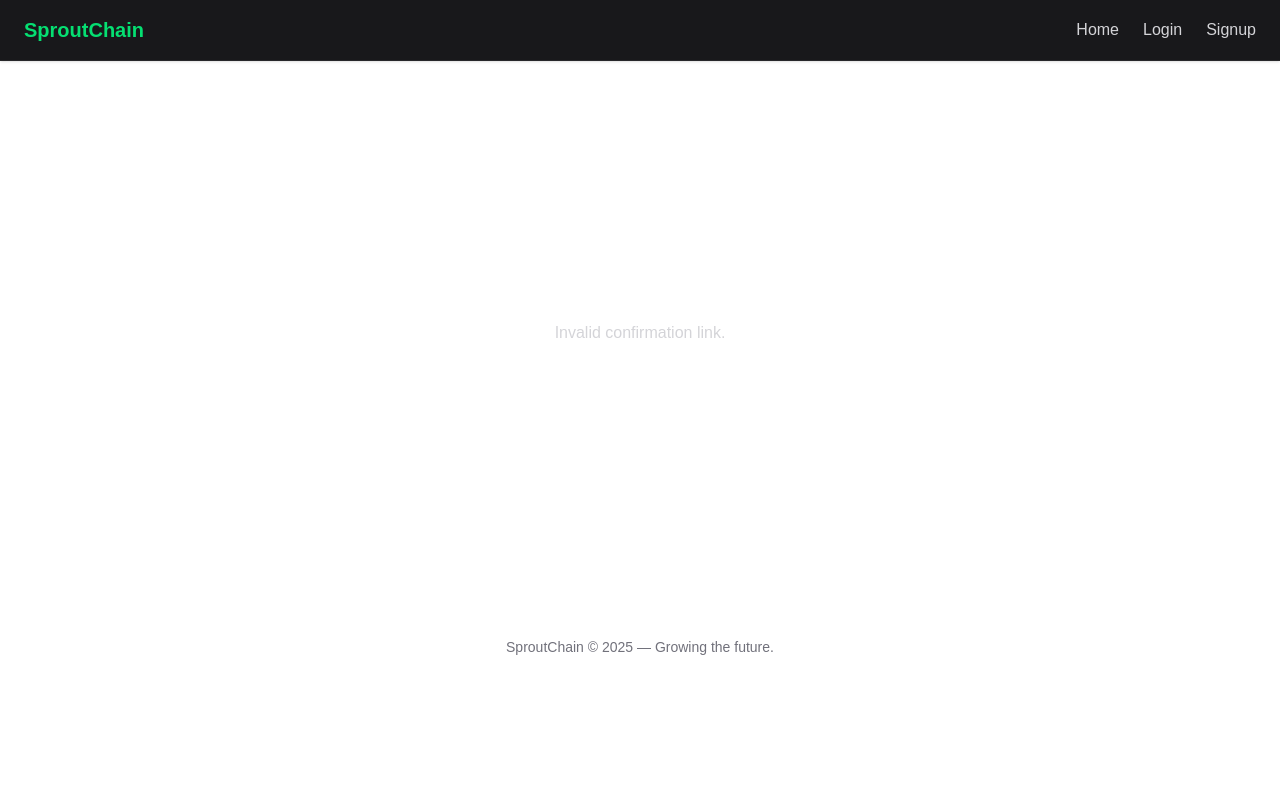
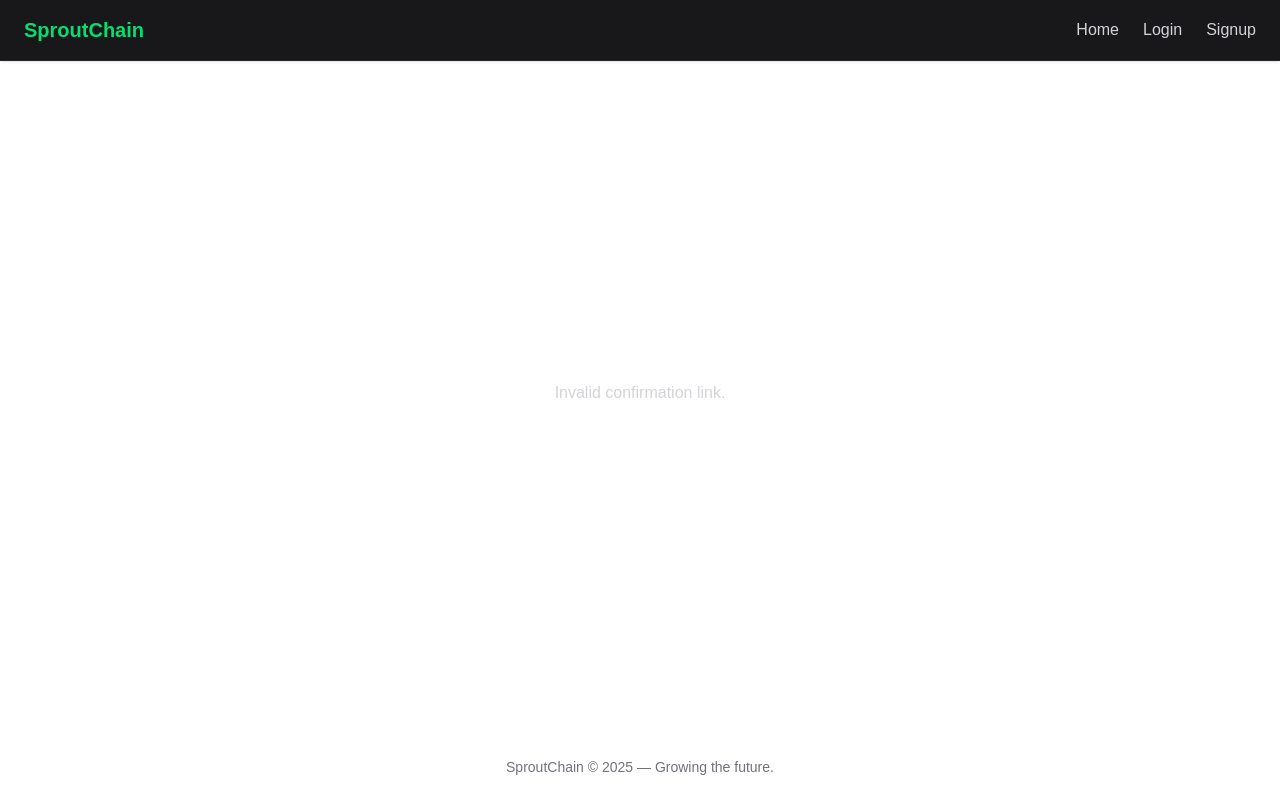
Before and after one commit to hurricanejf/SproutChain, a Next.js app: page /confirm in a window 1280 px wide. Built offline with nearby package versions, Linux system fonts and the light colour scheme; no server answers.

Commit message:
conf fix

```diff
--- a/src/app/confirm/(no-shell)/ConfirmLogic.tsx
+++ b/src/app/confirm/(no-shell)/ConfirmLogic.tsx
@@ -8,9 +8,10 @@ export default function ConfirmLogic() {
   const params = useSearchParams();
   const router = useRouter();
 
-  const [msg, setMsg] = useState("Verifying…");
+  const [msg, setMsg] = useState("Verifying...");
 
   useEffect(() => {
+    // `useSearchParams()` is client-only — safe here.
     const code = params.get("code");
 
     if (!code) {
@@ -18,7 +19,7 @@ export default function ConfirmLogic() {
       return;
     }
 
-    async function process() {
+    async function run() {
       const { error } = await supabaseBrowser.auth.exchangeCodeForSession(code);
 
       if (error) {
@@ -29,11 +30,11 @@ export default function ConfirmLogic() {
       router.replace("/");
     }
 
-    process();
+    run();
   }, [params, router]);
 
   return (
-    <div className="min-h-[60vh] flex items-center justify-center text-zinc-300">
+    <div className="min-h-[75vh] flex items-center justify-center text-zinc-300">
       {msg}
     </div>
   );
--- a/src/app/confirm/(no-shell)/page.tsx
+++ b/src/app/confirm/(no-shell)/page.tsx
@@ -5,7 +5,13 @@ import ConfirmLogic from "./ConfirmLogic";
 
 export default function ConfirmPage() {
   return (
-    <Suspense fallback={<div className="p-10">Verifying…</div>}>
+    <Suspense
+      fallback={
+        <div className="min-h-[75vh] flex items-center justify-center text-zinc-300">
+          Verifying your email…
+        </div>
+      }
+    >
       <ConfirmLogic />
     </Suspense>
   );
```
